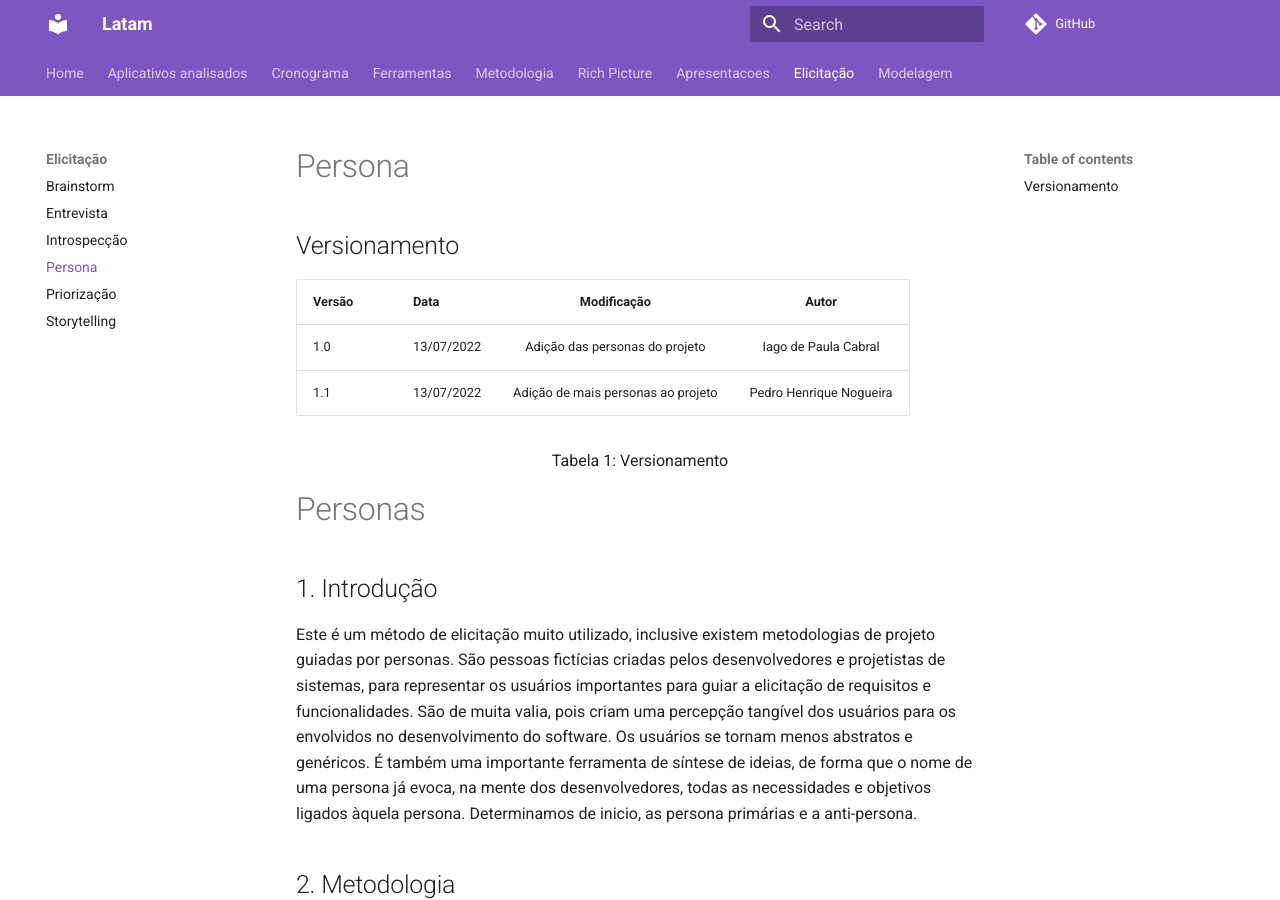
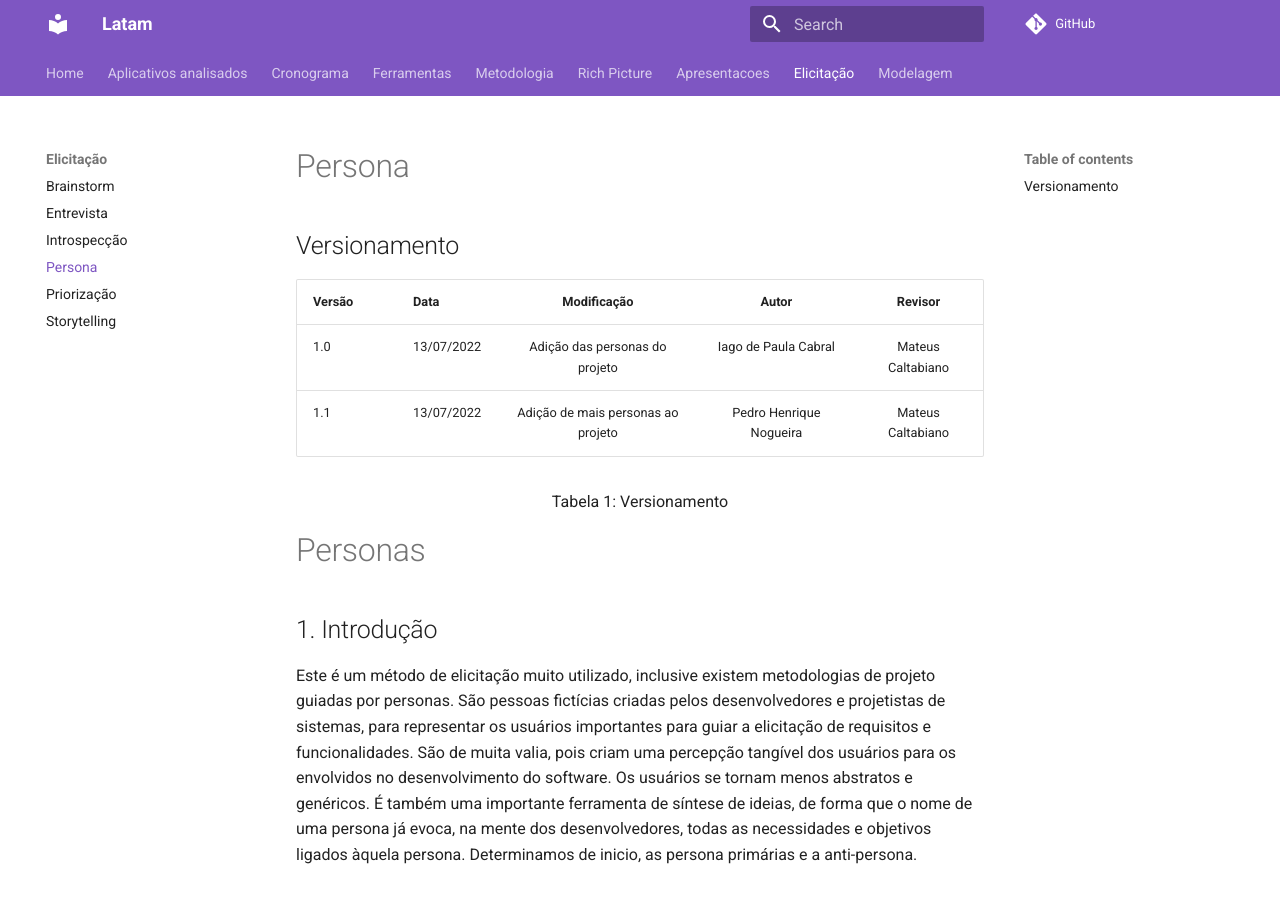
Before and after one commit to Requisitos-de-Software/2022.1-TikTok, an MkDocs documentation site: the page built from docs/elicitação/personas.md, in a window 1280 px wide and 900 px high. Built offline with MkDocs 1.6.1 and Material for MkDocs 9.7.7, drawn with Linux system fonts in a browser that asks for light colours; comment, search, counter and statistics services are not loaded.

Commit message:
#37 - Atualização de revisor

```diff
--- a/docs/elicitação/personas.md
+++ b/docs/elicitação/personas.md
@@ -1,10 +1,10 @@
 # Persona
 
 ## Versionamento
-| Versão | Data | Modificação | Autor |
-|-|-|:-:|:-:|
-| 1.0 | 13/07/2022 | Adição das personas do projeto | Iago de Paula Cabral |
-| 1.1 | 13/07/2022 | Adição de mais personas ao projeto | Pedro Henrique Nogueira|
+| Versão | Data | Modificação | Autor | Revisor |
+|-|-|:-:|:-:|:-:|
+| 1.0 | 13/07/2022 | Adição das personas do projeto | Iago de Paula Cabral | Mateus Caltabiano |
+| 1.1 | 13/07/2022 | Adição de mais personas ao projeto | Pedro Henrique Nogueira| Mateus Caltabiano |
 
 <div style="text-align: center">
 <p>Tabela 1: Versionamento</p>
```
